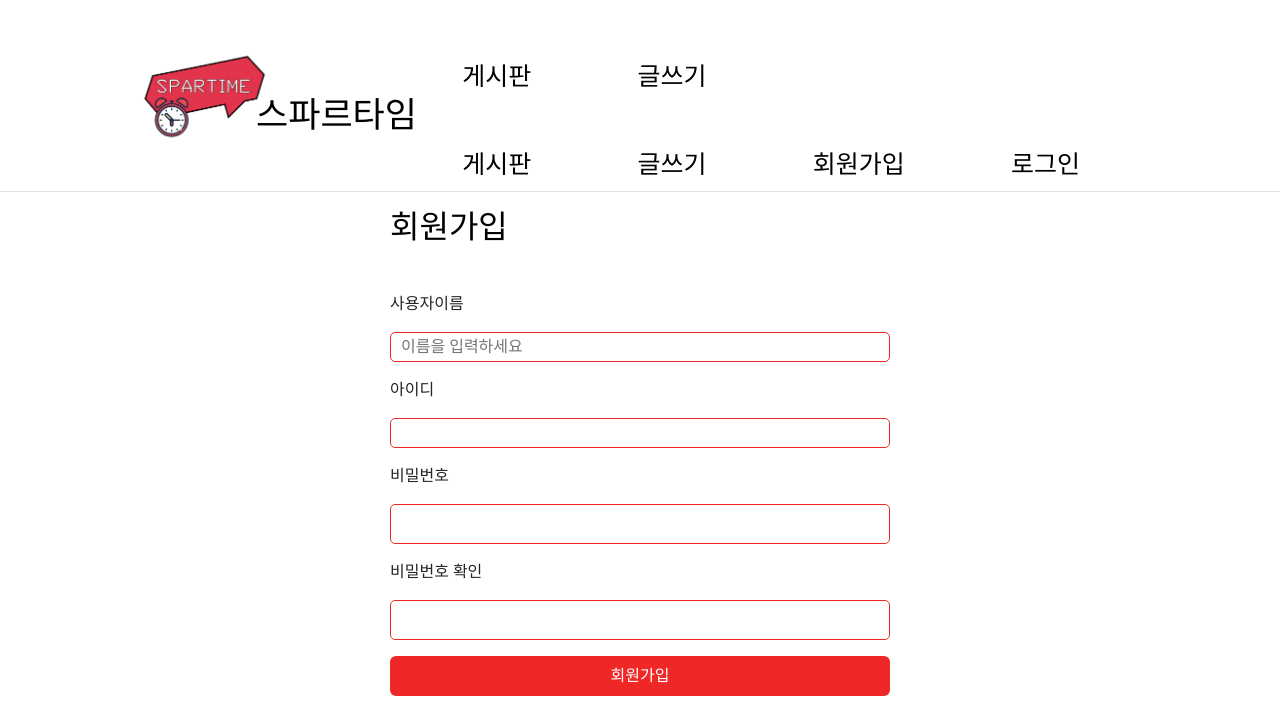
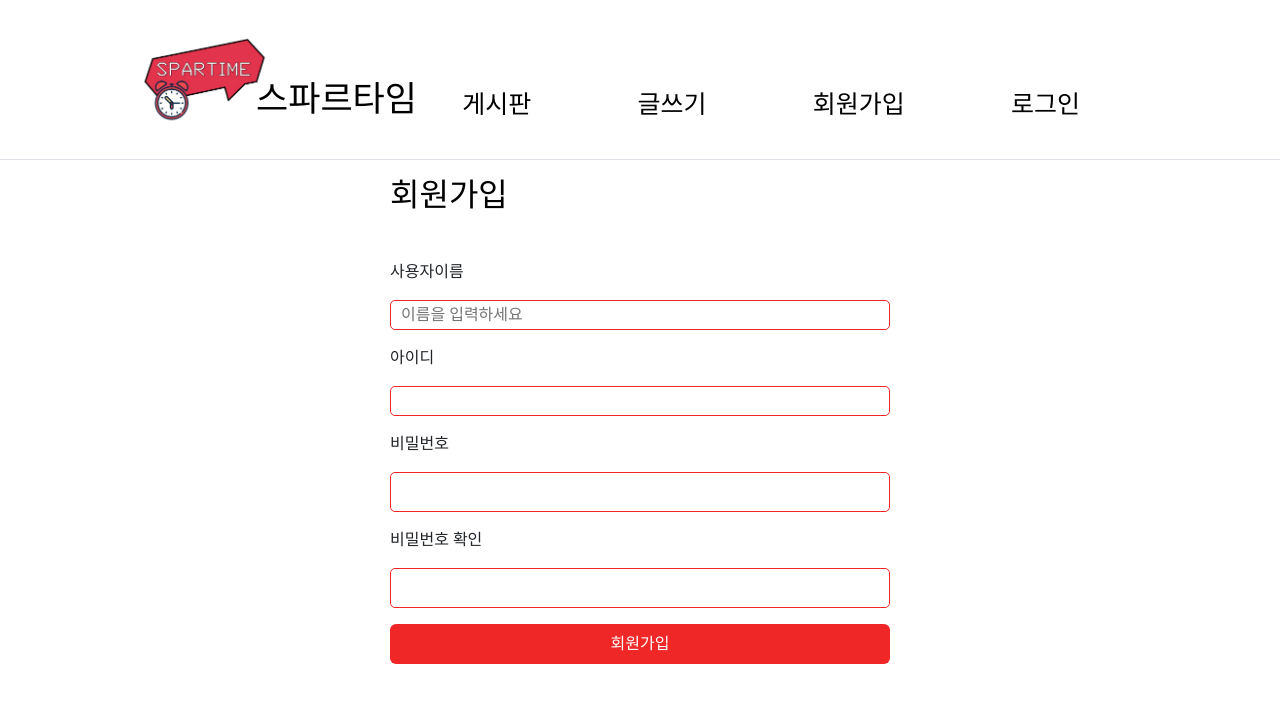
Before and after one commit to first-project-MessageBoard/develop, a Flask app: page /register in a window 1280 px wide. Shown: the top 703 px of the page. Run offline with Flask 3, Linux system fonts and the light colour scheme; some web fonts are replaced.

Commit message:
0404 7PM

```diff
--- a/templates/submit.html
+++ b/templates/submit.html
@@ -56,10 +56,8 @@
         <div class="ms-auto">
             <div class="menu">
                 <a class="nav-link" href="/">게시판</a>
-                <a class="nav-link" href="/">게시판</a>
             </div>
             <div class="menu">
-                <a class="nav-link" href="/writing.html">글쓰기</a>
                 <a class="nav-link" href="/writing.html">글쓰기</a>
             </div>
             <div class="menu">
```
